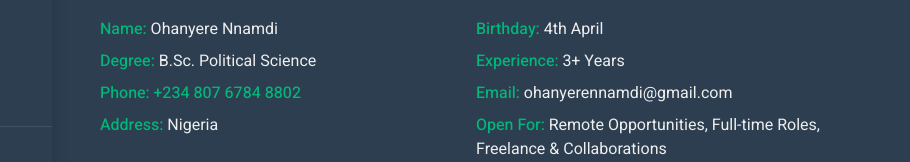
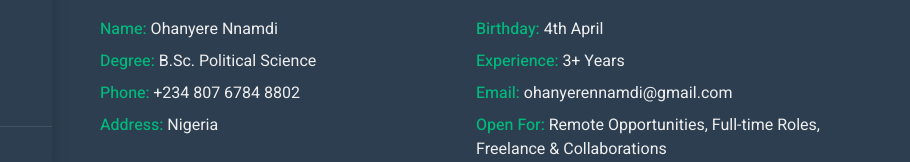
Before and after one commit to 0hans/My-Personal-Webspace, a plain HTML site: page index.html in a window 1280 px wide. Shown: the part 635-797 px from the top of the page, 370-1280 px from the left. Drawn offline with nearby package versions, Linux system fonts and the light colour scheme.

Commit message:
Add files via upload

```diff
--- a/index.html
+++ b/index.html
@@ -88,7 +88,7 @@ When I’m not coding, I’m learning, exploring new frameworks, refining best p
                                 <span class="fw-medium text-primary">Experience:</span> 3+ Years
                             </div>
                             <div class="col-sm-6 py-1">
-                                <span class="fw-medium text-primary">Phone: +234 807 6784 8802</span>
+                                <span class="fw-medium text-primary">Phone: </span> +234 807 6784 8802
                             </div>
                             <div class="col-sm-6 py-1">
                                 <span class="fw-medium text-primary">Email:</span> ohanyerennamdi@gmail.com
```
